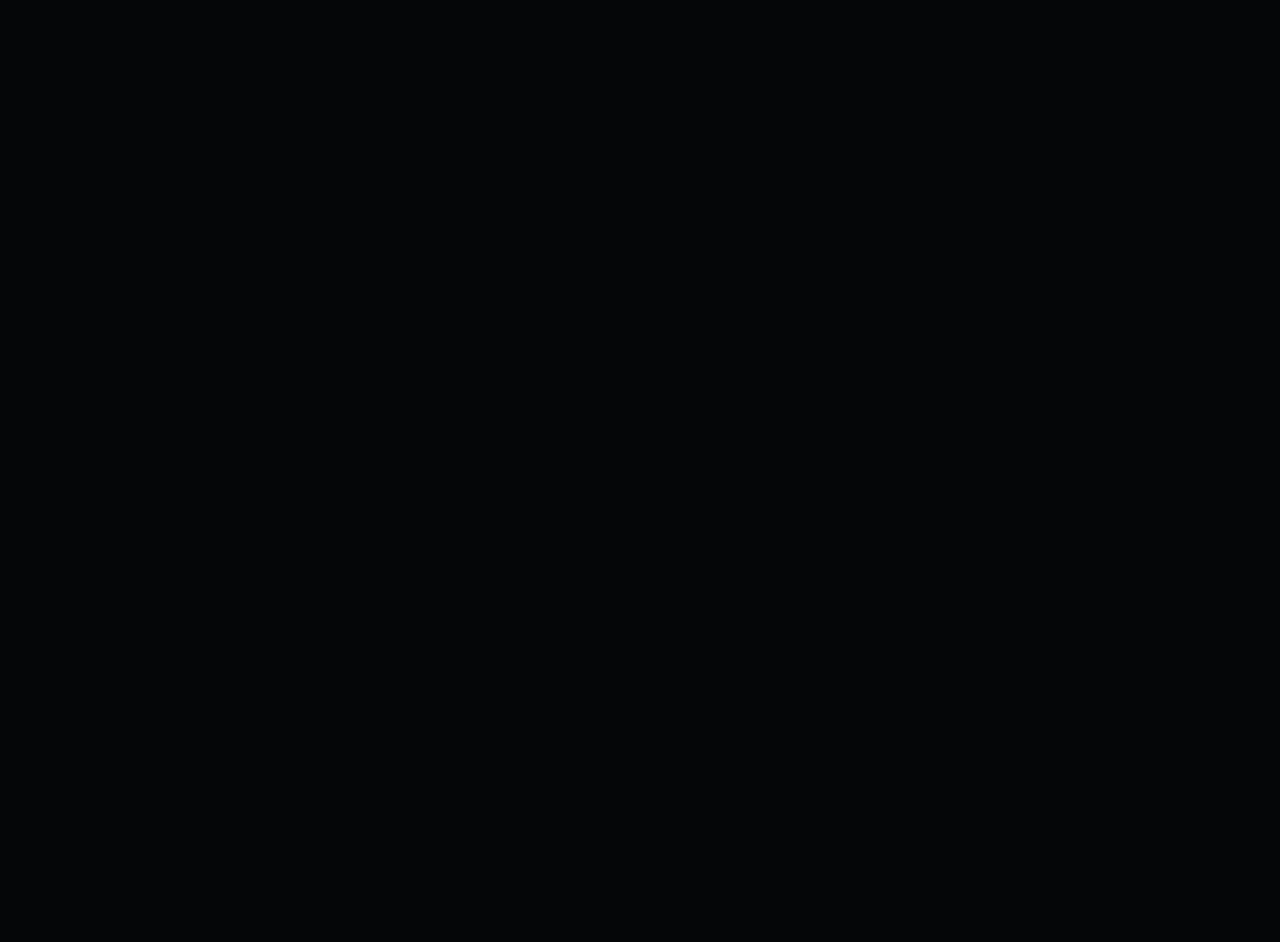
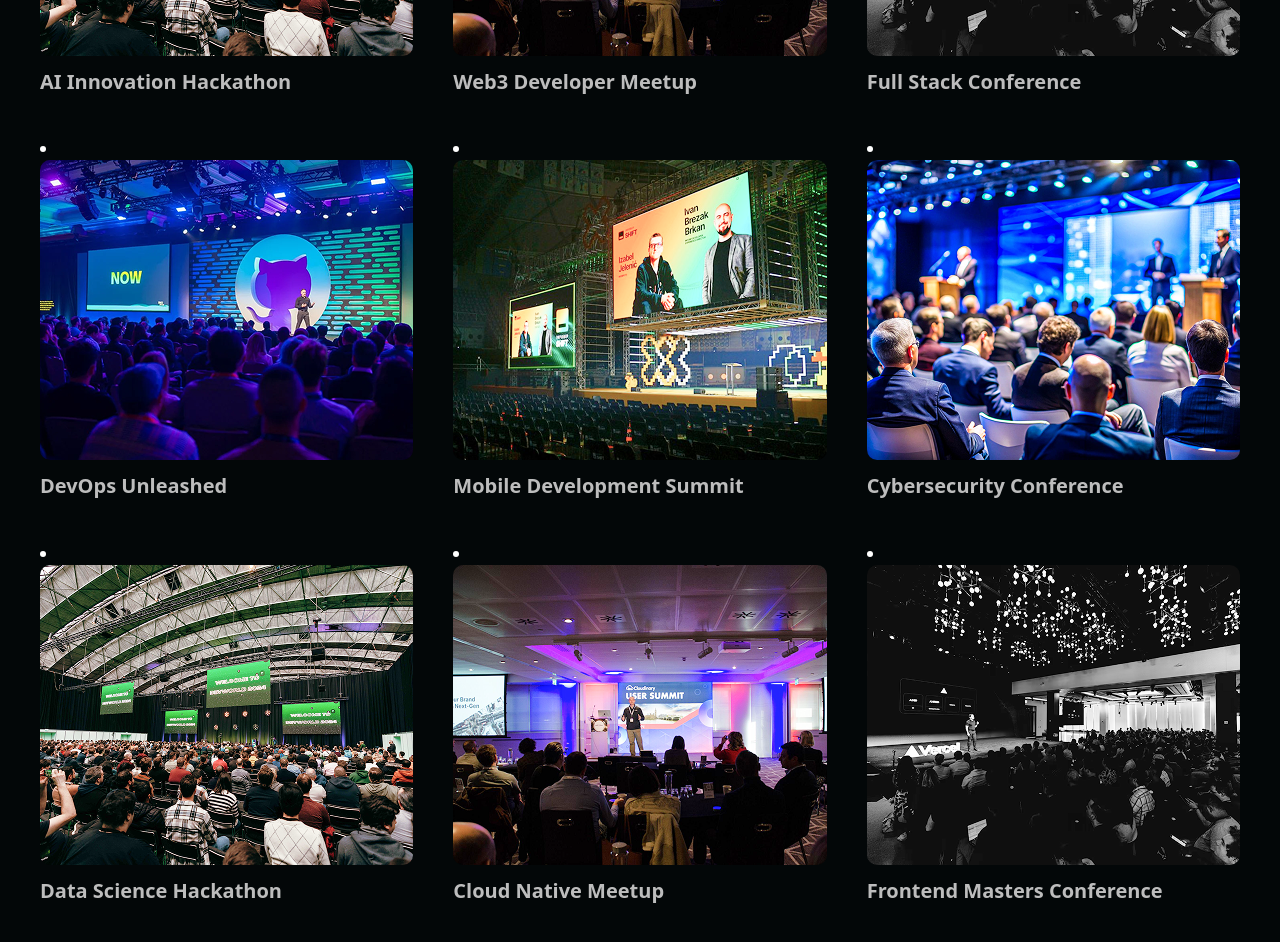
Before and after one commit to saayush615/DevEvents, a Next.js app: page / in a window 1280 px wide. Shown: the part 1160-2102 px from the top of the page. Before the commit the page ends 800 px from the top, so only its background shows below. Built offline with nearby package versions, Linux system fonts and the light colour scheme; a web font is replaced by a local one.

Commit message:
feat: Add basic Card

```diff
--- a/app/page.tsx
+++ b/app/page.tsx
@@ -1,4 +1,6 @@
+import EventCard from "@/components/EventCard"
 import ExploreBtn from "@/components/ExploreBtn"
+import {events} from '@/lib/constants';
 
 const page = () => {
   return (
@@ -7,6 +9,20 @@
       <p className="text-center mt-5">Hackathon, Meetups, and Confrences, All in one Places</p>
 
       <ExploreBtn />
+
+      <div className="mt-20 space-y-7">
+        <h3>
+          Feature Events
+        </h3>
+
+        <ul className="events">
+          {events.map((event) => (
+            <li key={event.title}>
+              <EventCard {...event} />
+            </li>
+          ))}
+        </ul>
+      </div>
     </section>
   )
 }
--- /dev/null
+++ b/components/EventCard.tsx
@@ -0,0 +1,23 @@
+import Link from "next/link"
+import Image from "next/image";
+
+interface Props {
+    title: string;
+    image: string;
+    slug: string;
+    location: string;
+    date: string;
+    time: string;
+}
+
+const EventCard = ({ title, image, slug, location, date, time }: Props) => {
+  return (
+    <Link href={`/events`} id='event-card'>
+        <Image src={image} alt={title} width={410} height={300} className="poster" />
+
+        <p className="title">{title}</p>
+    </Link>
+  )
+}
+
+export default EventCard
--- /dev/null
+++ b/lib/constants.ts
@@ -0,0 +1,98 @@
+export const events = [
+  {
+    slug: "react-conf-2024",
+    image: "/images/event1.png",
+    title: "React Conf 2024",
+    location: "San Francisco, CA",
+    date: "March 15, 2024",
+    time: "9:00 AM - 6:00 PM",
+  },
+  {
+    slug: "nextjs-summit",
+    image: "/images/event2.png",
+    title: "Next.js Summit",
+    location: "Austin, TX",
+    date: "April 22, 2024",
+    time: "10:00 AM - 5:00 PM",
+  },
+  {
+    slug: "javascript-world",
+    image: "/images/event3.png",
+    title: "JavaScript World Conference",
+    location: "New York, NY",
+    date: "May 8, 2024",
+    time: "8:30 AM - 7:00 PM",
+  },
+  {
+    slug: "ai-hackathon-2024",
+    image: "/images/event4.png",
+    title: "AI Innovation Hackathon",
+    location: "Seattle, WA",
+    date: "June 14-16, 2024",
+    time: "48 Hours",
+  },
+  {
+    slug: "web3-developer-meetup",
+    image: "/images/event5.png",
+    title: "Web3 Developer Meetup",
+    location: "Miami, FL",
+    date: "July 20, 2024",
+    time: "6:00 PM - 9:00 PM",
+  },
+  {
+    slug: "fullstack-conference",
+    image: "/images/event6.png",
+    title: "Full Stack Conference",
+    location: "Denver, CO",
+    date: "August 12, 2024",
+    time: "9:00 AM - 6:00 PM",
+  },
+  {
+    slug: "devops-unleashed",
+    image: "/images/event1.png",
+    title: "DevOps Unleashed",
+    location: "Chicago, IL",
+    date: "September 5, 2024",
+    time: "8:00 AM - 5:30 PM",
+  },
+  {
+    slug: "mobile-dev-summit",
+    image: "/images/event2.png",
+    title: "Mobile Development Summit",
+    location: "Los Angeles, CA",
+    date: "October 18, 2024",
+    time: "9:30 AM - 6:00 PM",
+  },
+  {
+    slug: "cybersecurity-conference",
+    image: "/images/event3.png",
+    title: "Cybersecurity Conference",
+    location: "Boston, MA",
+    date: "November 2, 2024",
+    time: "8:00 AM - 7:00 PM",
+  },
+  {
+    slug: "data-science-hackathon",
+    image: "/images/event4.png",
+    title: "Data Science Hackathon",
+    location: "San Diego, CA",
+    date: "December 7-9, 2024",
+    time: "72 Hours",
+  },
+  {
+    slug: "cloud-native-meetup",
+    image: "/images/event5.png",
+    title: "Cloud Native Meetup",
+    location: "Portland, OR",
+    date: "January 15, 2025",
+    time: "6:30 PM - 9:00 PM",
+  },
+  {
+    slug: "frontend-masters",
+    image: "/images/event6.png",
+    title: "Frontend Masters Conference",
+    location: "Nashville, TN",
+    date: "February 28, 2025",
+    time: "9:00 AM - 5:00 PM",
+  },
+];
```
